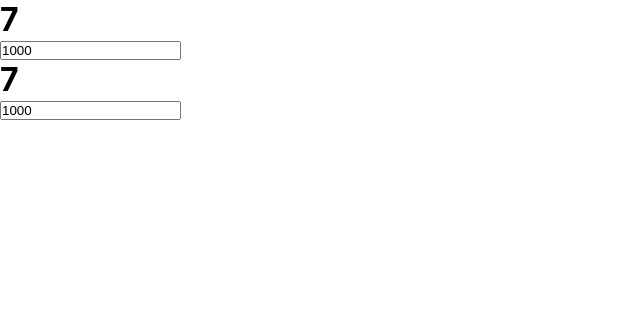
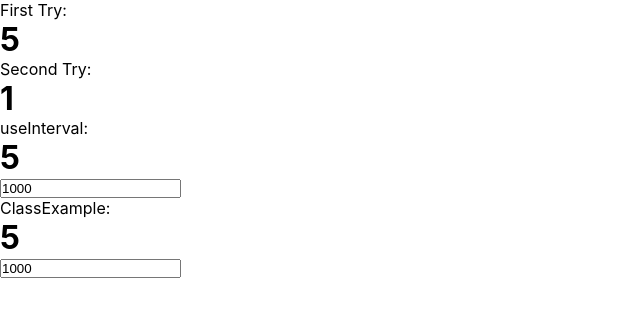
Before and after one commit to ajittupe2548/react-practice, a React (Create React App) app: page / in a window 1280 px wide. Shown: the top 316 px of the page, without its empty margins (0-640 px from the left). Built offline with nearby package versions, Linux system fonts and the light colour scheme.

Commit message:
Update App.js

```diff
--- a/src/App.js
+++ b/src/App.js
@@ -3,9 +3,50 @@ import React, { useState, useEffect, useRef } from 'react';
 
 /*
 Making setInterval Declarative with React Hooks: https://overreacted.io/making-setinterval-declarative-with-react-hooks/
+*/
 
+/* First Attempt: Attach setInterval and clear on each render.
 
+This code has a strange behavior.
+When we run clearInterval and setInterval, their timing shifts. If we re-render and re-apply effects too often, the interval never gets a chance to fire!
 */
+
+function Counter1() {
+    let [count, setCount] = useState(0);
+
+    useEffect(() => {
+        let id = setInterval(() => {
+            setCount(count + 1/*  */);
+        }, 1000);
+        return () => clearInterval(id);
+    });
+
+    return <h1>{count}</h1>;
+}
+
+/* Second Attempt: Using empty dependecy array without callback in setState
+
+The problem is that useEffect captures the count from the first render. It is equal to 0. We never re-apply the effect so the closure in setInterval always references the count from the first render, and count + 1 is always 1. Oops!
+
+- One way to fix it is to replace setCount(count + 1) with the “updater” form like setCount(c => c + 1).
+- Second way we can form closure with useEffect callback instead of interval callback.
+*/
+
+function Counter2() {
+    let [count, setCount] = useState(0);
+
+    useEffect(() => {
+        // let closureOutSideInterval = count;  // 2nd fix
+        let id = setInterval(() => {
+            setCount(count + 1);
+            // setCount(++closureOutSideInterval);  // 2nd fix
+            // setCount(prev => prev + 1);  // 1st fix
+        }, 1000);
+        return () => clearInterval(id);
+    }, []);
+
+    return <h1>{count}</h1>;
+}
 
 function useInterval(callback, delay) {
     const savedCallback = useRef();
@@ -38,12 +79,13 @@ function Counter() {
     }
 
     return (
-        <>
+        <div>
             <h1>{count}</h1>
             <input value={delay} onChange={handleDelayChange} />
-        </>
+        </div>
     );
 }
+
 
 class CounterClass extends React.Component {
     state = {
@@ -90,8 +132,10 @@ function App() {
 
     return (
         <>
-            <Counter />
-            <CounterClass />
+            First Try: <Counter1 />
+            Second Try: <Counter2 />
+            useInterval: <Counter />
+            ClassExample: <CounterClass />
         </>
     );
 }
```
